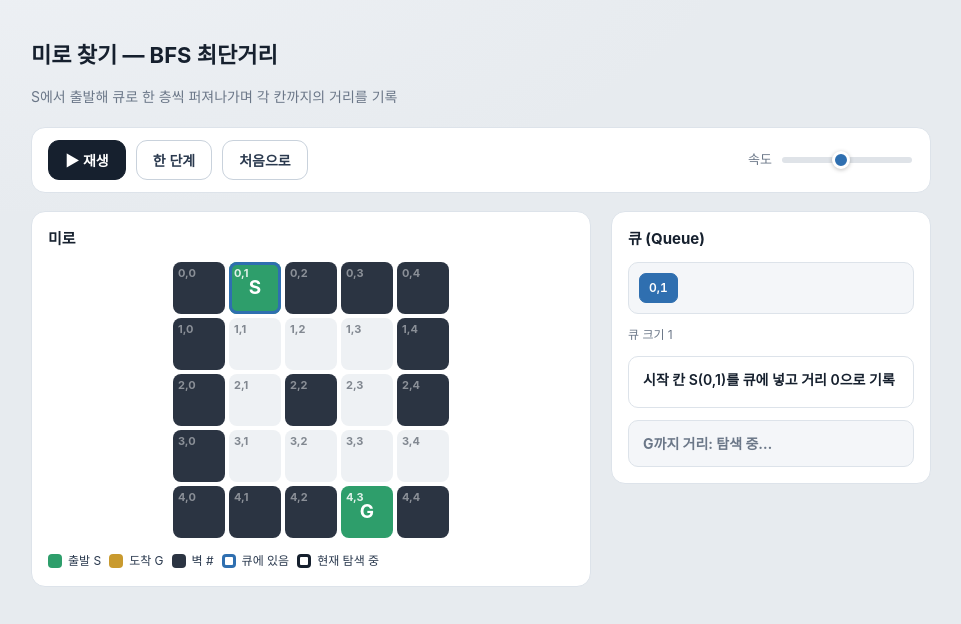
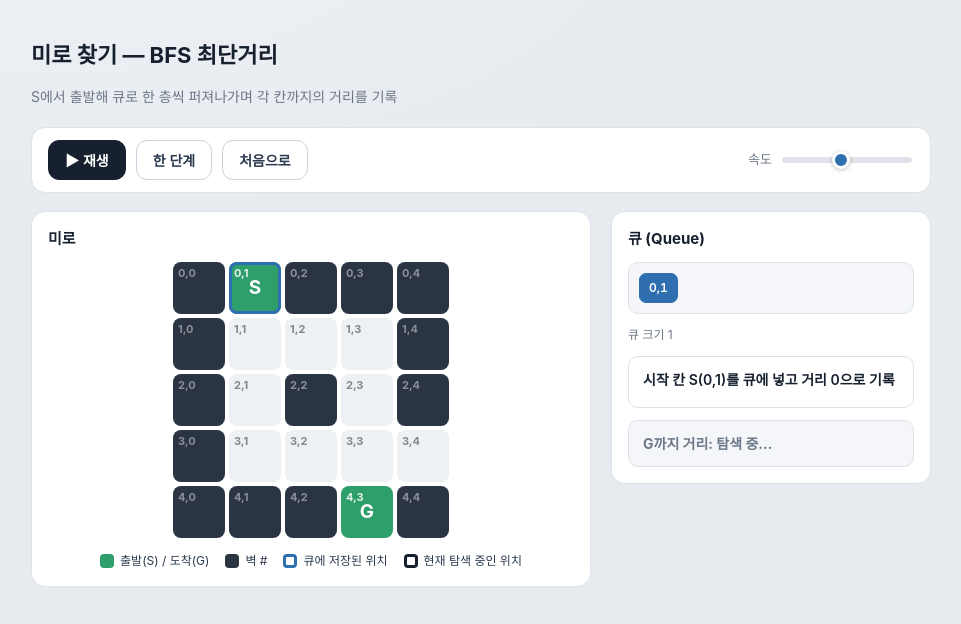
Before and after one commit to sanewee/class, a plain HTML site: page maze-simulator/index.html in a window 1280 px wide. Shown: the whole page, without its empty margins (159-1120 px from the left). Drawn offline with Linux system fonts and the light colour scheme; a web font is replaced by a local one.

Commit message:
Update index.html

```diff
--- a/maze-simulator/index.html
+++ b/maze-simulator/index.html
@@ -66,7 +66,7 @@
   .answer.on{ background:#fdf5e3; border:1px solid #ecd9a6; color:#7a5b12; }
   .answer.off{ background:var(--panel-2); border:1px solid var(--line); color:var(--muted); }
 
-  .legend{ display:flex; flex-wrap:wrap; gap:8px; margin-top:14px; }
+  .legend{ display:flex; flex-wrap:wrap; justify-content:center; gap:8px 16px; margin-top:14px; }
   .li{ display:flex; align-items:center; gap:6px; font-size:12px; color:var(--ink-soft); }
   .sw{ width:14px; height:14px; border-radius:4px; }
 </style>
@@ -88,11 +88,10 @@
       <h2>미로</h2>
       <div class="maze" id="maze"></div>
       <div class="legend">
-        <div class="li"><span class="sw" style="background:var(--green)"></span>출발 S</div>
-        <div class="li"><span class="sw" style="background:var(--gold)"></span>도착 G</div>
+        <div class="li"><span class="sw" style="background:var(--green)"></span>출발(S) / 도착(G)</div>
         <div class="li"><span class="sw" style="background:#2b3442"></span>벽 #</div>
-        <div class="li"><span class="sw" style="box-shadow:inset 0 0 0 3px var(--blue)"></span>큐에 있음</div>
-        <div class="li"><span class="sw" style="box-shadow:inset 0 0 0 3px var(--ink)"></span>현재 탐색 중</div>
+        <div class="li"><span class="sw" style="box-shadow:inset 0 0 0 3px var(--blue)"></span>큐에 저장된 위치</div>
+        <div class="li"><span class="sw" style="box-shadow:inset 0 0 0 3px var(--ink)"></span>현재 탐색 중인 위치</div>
       </div>
     </div>
 
```
